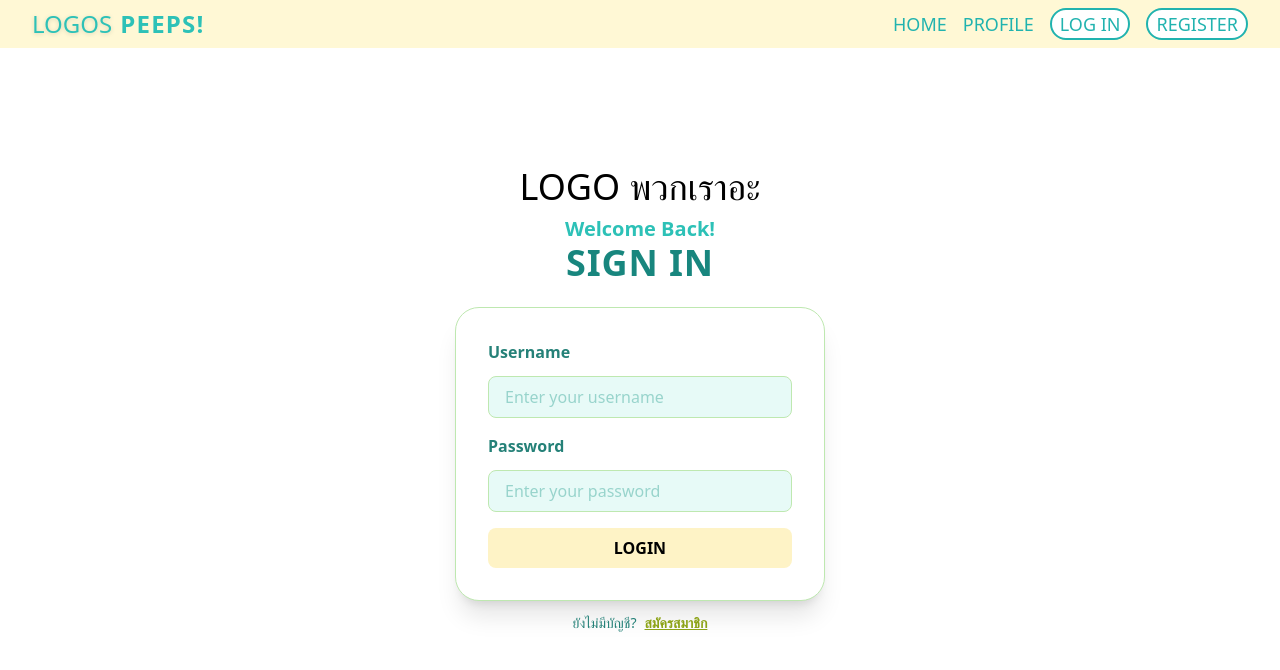
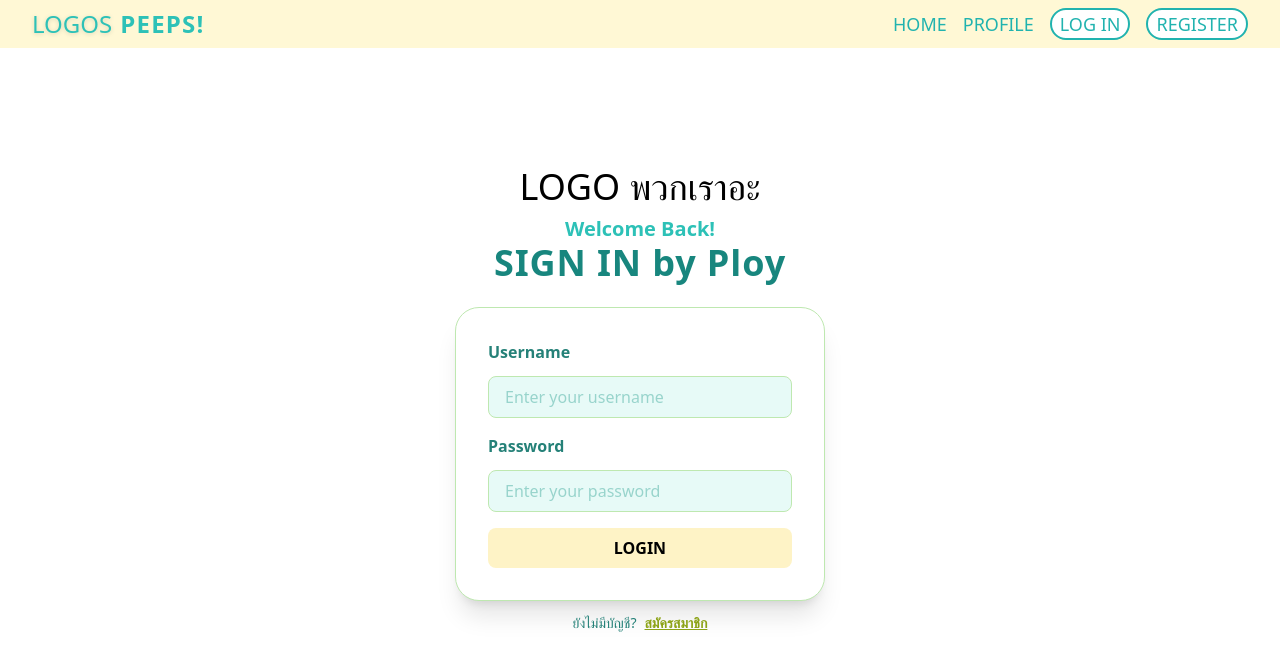
Before and after one commit to Delimie/frontend-peeps, a React (Vite) app: page /login in a window 1280 px wide. Shown: the top 670 px of the page. Built offline with nearby package versions, Linux system fonts and the light colour scheme.

Commit message:
just try in Login Page

```diff
--- a/src/pages/Login.jsx
+++ b/src/pages/Login.jsx
@@ -17,7 +17,7 @@ function Login() {
             Welcome Back!
           </h2>
           <h1 className="text-4xl font-bold text-[#18867e] tracking-wide mb-1">
-            SIGN IN
+            SIGN IN by Ploy
           </h1>
         </div>
 
```
